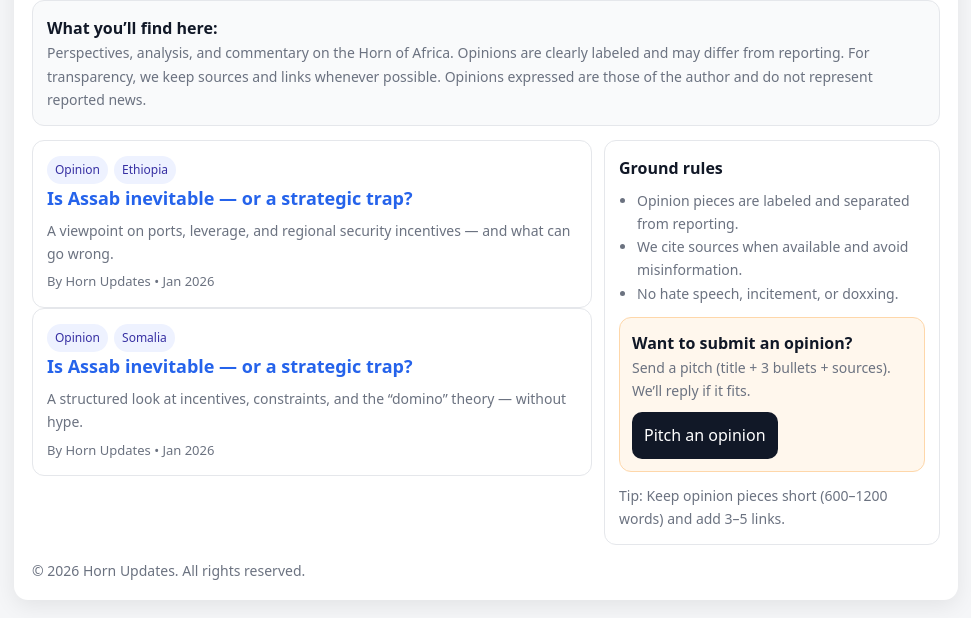
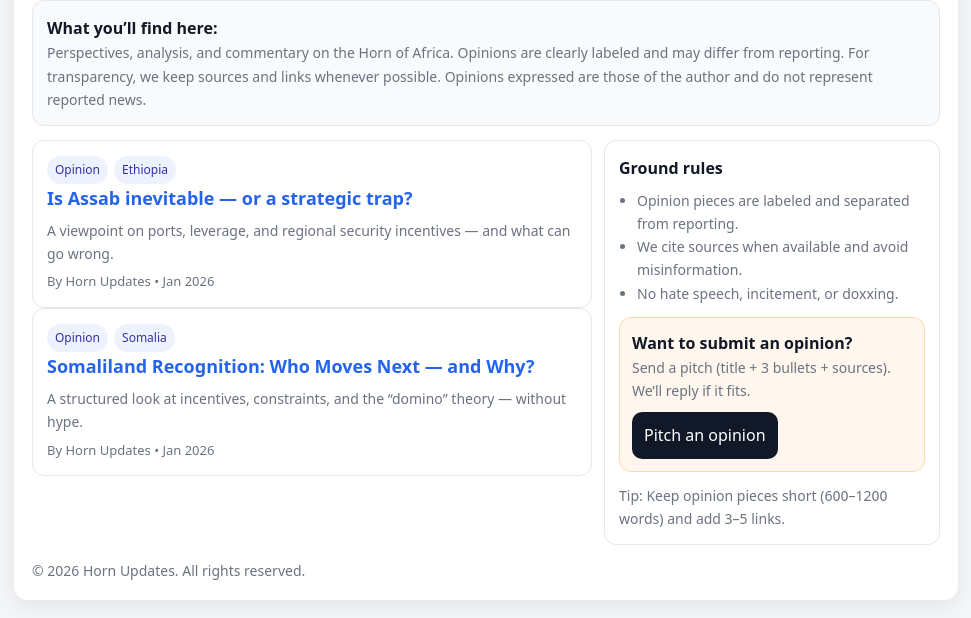
Before and after one commit to ayye79-wq/HornUpdates, a plain HTML site: page opinion.html in a window 1280 px wide. Shown: the part 192-810 px from the top of the page, without its empty margins (154-1125 px from the left). Drawn offline with Linux system fonts and the light colour scheme.

Commit message:
Update opinion.html

```diff
--- a/opinion.html
+++ b/opinion.html
@@ -89,7 +89,7 @@
             <span class="tag">Opinion</span><span class="tag">Somalia</span>
        <h2>
   <a href="opinion-somaliland.html">
-    Is Assab inevitable — or a strategic trap?
+Somaliland Recognition: Who Moves Next — and Why?
   </a>
 </h2>
             <div class="muted">
```
